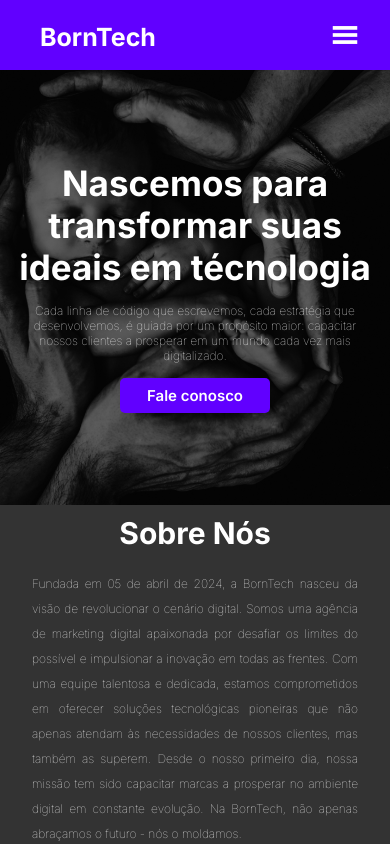
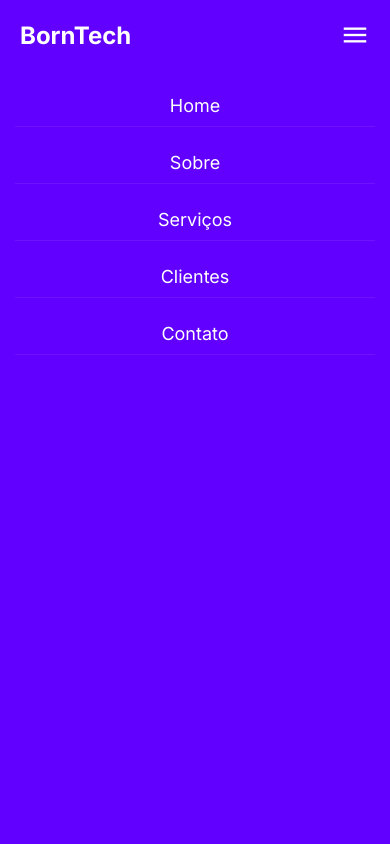
Before and after one commit to pedroLima019/BornTech, a plain HTML site: page index.html in a window 390 px wide. Both pictures are taken after a click on the element "menu". Shown: the top 844 px of the page. Drawn offline with nearby package versions, Linux system fonts and the light colour scheme.

Commit message:
adicionando menu mobile

```diff
--- a/css/Form.css
+++ b/css/Form.css
@@ -69,6 +69,10 @@ button{
    border-radius: 5px;
 }
 
+input::placeholder{
+   color: black;
+}
+
 button:hover{
    transition: all 0.5s linear;
    background-color: #fdfdfd;
--- a/css/Menu.css
+++ b/css/Menu.css
@@ -19,54 +19,56 @@ html {
 
 ::-webkit-scrollbar-thumb {
   background: #6100ff;
-  border: 2px solid #6100ff;
-  border-radius: 1px;
+  border: 2px solid #fdfdfd;
+  border-radius: 5px;
 }
 
 ::-webkit-scrollbar-track {
   background: #ffffff;
 }
 
-header {
-  background-color: #6100ff;
-  box-shadow: 0 0 30px rgba(0, 0, 0, 0.774);
-  width: 100%;
-  height: 70px;
-  padding: 0 50px;
+header{
+   background: #6100ff;
+   padding: 0 65px ;
+   display: flex;
+   align-items: center;
+   justify-content: space-between;
+   height: 70px;
+   width: 100%;
+   flex-wrap: wrap;
 }
 
-.nav-bar {
-  display: flex;
-  justify-content: space-between;
-  align-items: center;
-  padding: 20px;
+.logo{
+   color: white;
+   transition: all 0.3s ease-in-out;
 }
 
-.logo h1 {
-  padding: 0 10px;
-  color: white;
+.logo:hover{
+  color: black;
 }
 
-.nav-list ul {
-  display: flex;
+.menu-desktop ul{
+   display: flex;
+   align-items: center;
 }
 
-.nav-list ul li a {
-  color: white;
-  padding: 10px;
-  font-size: 15px;
-  font-weight: 400;
-  cursor: pointer;
+.menu-desktop ul li a {
+   padding: 10px;
+   color: #ffffff;
+   transition: all 0.5s ease-in-out;
 }
 
-.nav-list ul li a:hover {
-  color: rgb(0, 0, 0);
-  transition: all 0.3s ease-in-out;
-}
-.mobile-menu-icon {
-  display: none;
+.menu-desktop ul li a:hover {
+   color: black;
 }
 
-.mobile-menu {
-  display: none;
+.menu-mobile{
+   display: none;
 }
+
+.menu-mobile span {
+   font-size: 30px;
+   color: #ffffff;
+   padding: 10px;
+   cursor: pointer;
+}
--- a/css/Responsive.css
+++ b/css/Responsive.css
@@ -3,47 +3,45 @@
     padding: 0 20px;
   }
 
-  .nav-bar .logo h1 {
-    font-size: 25px;
+  .logo {
+    font-size: 12px;
+    padding: 10px;
   }
 
-  .nav-list ul li a {
-    display: none;
+  .menu-mobile {
+    display: block;
+    text-align: right;
   }
 
-  .mobile-menu-icon {
-    display: block;
+  .menu-mobile ul {
+    opacity: 0;
+    transition: 0.3s ease-in-out;
+    background: #6100ff;
+    position: absolute;
+    left: 0;
+    top: 70px;
+    width: 100%;
+    height: 100vh;
+    text-align: center;
   }
 
-  .mobile-menu-icon span {
-    color: #ffff;
-    font-size: 35px;
-    font-weight: bold;
+  .show-menu {
+     opacity: 1 !important;
   }
 
-  .mobile-menu {
-    font-size: 20px;
-    width: 100%;
+  .menu-mobile ul li {
+    margin: 15px;
+    padding: 10px;
+    border-bottom: 1px solid rgba(255, 255, 255, 0.075);
   }
 
-  .mobile-menu ul {
-    display: flex;
-    flex-direction: column;
+  .menu-mobile ul li a {
+    color: white;
+    font-size: 18px;
   }
 
-  .mobile-menu li {
-    display: block;
-    padding: 15px;
-    z-index: 1000;
-    background-color: #6100ff;
-  }
-
-  .mobile-menu li a {
-    color: #edebf1;
-  }
-
-  .open {
-    display: block;
+  .menu-desktop {
+    display: none;
   }
 
   .main-container {
@@ -170,10 +168,6 @@
     padding: 0 10px;
   }
 
-  .nav-bar .logo h1 {
-    font-size: 20px;
-  }
-
   .about-section .about-us .about-description01 {
     padding: 0;
   }
@@ -211,7 +205,6 @@
   .services-cards h2 {
     font-size: 15px;
   }
-
 
   .services-cards img {
     width: 240px;
@@ -288,14 +281,6 @@
 @media (max-width: 425px) {
   header {
     padding: 0 10px;
-  }
-
-  .logo {
-    font-size: 20px;
-  }
-
-  .mobile-menu-icon span {
-    font-size: 30px;
   }
 
   .main-container {
--- a/index.html
+++ b/index.html
@@ -14,6 +14,11 @@
     <link rel="stylesheet" href="css/footer.css" />
     <link rel="stylesheet" href="css/Responsive.css" />
 
+    <!--Script-->
+    <script defer src="js/menuMB.js"></script>
+
+    <!--Icon menu -->
+    <link rel="stylesheet" href="https://fonts.googleapis.com/css2?family=Material+Symbols+Outlined:opsz,wght,FILL,GRAD@20..48,100..700,0..1,-50..200" />
 
     <!--FONTES -->
     <link
@@ -33,28 +38,35 @@
   </head>
   <body>
       <header>
-      <nav class="nav-bar">
             <div class="logo">
-          <h1>BornTech</h1>
+                 <h1>BornTech </h1>
             </div>
 
-        <div class="nav-list">
+            <div class="menu-desktop">
                  <ul>
-            <li><a href="#Home">Home</a></li>
-            <li><a href="#Sobre">Sobre</a></li>
-            <li><a href="#Services">Serviços</a></li>
-            <li><a href="#Clientes">Clientes</a></li>
-            <li><a href="#Contato">Contato</a></li>
+                     <li><a href="">Home</a></li>
+                     <li><a href="">Sobre</a></li>
+                     <li><a href="">Serviços</a></li>
+                     <li><a href="">Clientes</a></li>
+                     <li><a href="">Contato</a></li>
                  </ul>
             </div>
 
-        <div class="mobile-menu-icon">
-          <span onclick="menuShow()" class="material-symbols-outlined">
+            <div class="menu-mobile">
+              <span class="material-symbols-outlined">
                 menu
                 </span>
+                 <ul>
+                  <li><a href="">Home</a></li>
+                  <li><a href="">Sobre</a></li>
+                  <li><a href="">Serviços</a></li>
+                  <li><a href="">Clientes</a></li>
+                  <li><a href="">Contato</a></li>
+              </ul>
             </div>
-      </nav>
       </header>
+
+
 
     <main class="main-container" id="Home">
       <div class="main-content">
@@ -151,7 +163,7 @@
             Estratégias de mídia social para construir e engajar comunidades
             online e impulsionar a conscientização da marca.
           </p>
-          <button class="btn-sm">Faça seu orçamento → </button>
+          <button class="btn-sm">Faça seu orçamento →</button>
         </div>
 
         <div class="services-cards">
@@ -203,20 +215,9 @@
             placeholder="Digite seu nome"
           />
           <label for="E-mail">E-mail:</label>
-          <input
-            type="text"
-            id="E-mail"
-            name="E-mail"
-            placeholder="Digite seu e-mail"
-          />
+          <input type="text" id="E-mail" />
           <label for="Text">Expresse sua ideia:</label>
-          <textarea
-            name="Text"
-            id="Text"
-            cols="30"
-            rows="10"
-            placeholder="Expresse suas ideias aqui..."
-          ></textarea>
+          <textarea name="Text" id="Text" cols="30" rows="10"></textarea>
           <button>Enviar</button>
         </form>
       </div>
@@ -245,7 +246,5 @@
         <button class="btnBusca">Assinar</button>
       </div>
     </footer>
-
-    <script src="js/menuMB.js"></script>
   </body>
 </html>
--- a/js/menuMB.js
+++ b/js/menuMB.js
@@ -1,10 +1,11 @@
-function menuShow(){
+let menuShow = document.querySelector(".menu-mobile span");
 
-   let menuMobile = document.querySelector('.mobile-menu')
-   if(menuMobile.classList.contains('open')){
-       menuMobile.classList.remove('open')
-   }else{
-     menuMobile.classList.add('open')
-   }
-
-}
+menuShow.addEventListener("click", (e) => {
+  e.preventDefault();
+  let menuMobile = document.querySelector(".menu-mobile ul");
+  if (menuMobile.classList.contains("show-menu")) {
+    menuMobile.classList.remove("show-menu");
+  } else {
+    menuMobile.classList.add("show-menu");
+  }
+});
```
Lines whose indentation alone changed are shown as unchanged.
